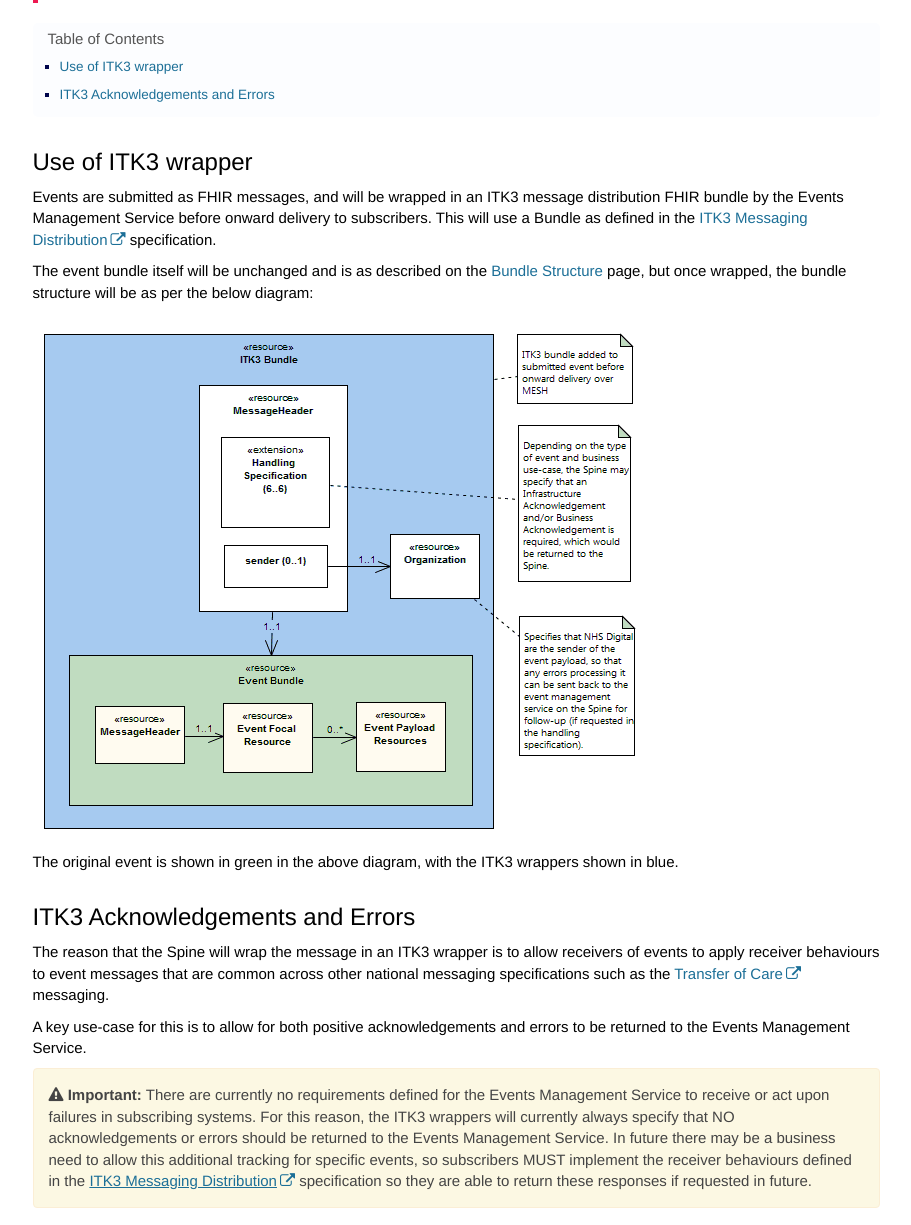
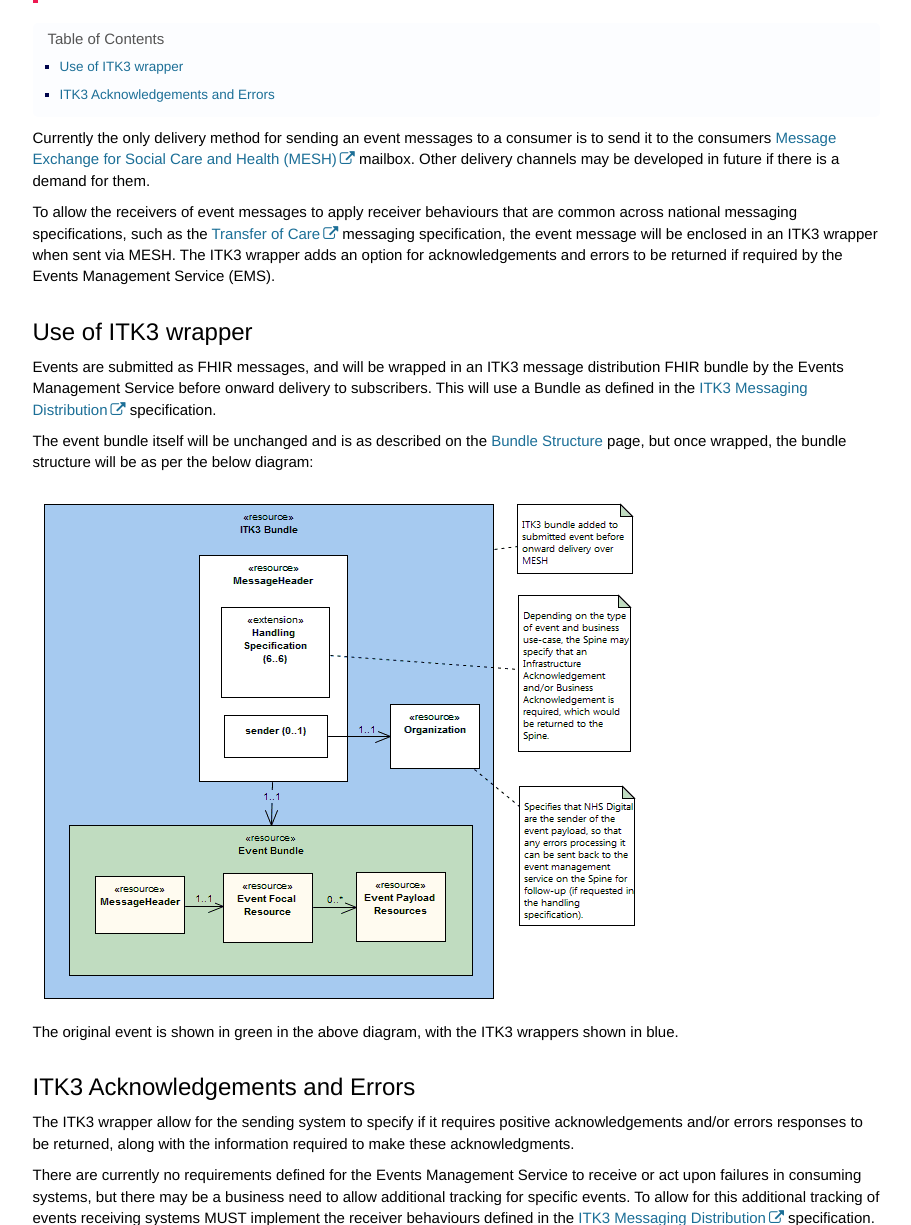
Before and after one commit to nhsconnect/Events-Management, a Jekyll site: the page built from pages/receiver/receiver_requirements.md, in a window 1280 px wide and 1400 px high, cut to the strip 175-1400 px from the top of the window. Shown: the whole strip, without its empty margins (330-1241 px from the left). Built offline with Jekyll 4.4.1, drawn with Linux system fonts in a browser that asks for light colours; nearby versions of some CDN libraries; comment, search, counter and statistics services are not loaded.

Commit message:
Updated wording on the reciever requirements page, part of #19

```diff
--- a/pages/receiver/receiver_requirements.md
+++ b/pages/receiver/receiver_requirements.md
@@ -6,6 +6,10 @@ sidebar: overview_sidebar
 permalink: receiver_requirements.html
 summary: "Requirements for event receivers to consume events published by the EMS"
 ---
+
+Currently the only delivery method for sending an event messages to a consumer is to send it to the consumers [Message Exchange for Social Care and Health (MESH)](https://digital.nhs.uk/message-exchange-social-care-health) mailbox. Other delivery channels may be developed in future if there is a demand for them.
+
+To allow the receivers of event messages to apply receiver behaviours that are common across national messaging specifications, such as the [Transfer of Care](https://developer.nhs.uk/transfer-care-specification-versions) messaging specification, the event message will be enclosed in an ITK3 wrapper when sent via MESH. The ITK3 wrapper adds an option for acknowledgements and errors to be returned if required by the Events Management Service (EMS).
 
 ## Use of ITK3 wrapper ##
 
@@ -19,8 +23,6 @@ The original event is shown in green in the above diagram, with the ITK3 wrapper
 
 ## ITK3 Acknowledgements and Errors ##
 
-The reason that the Spine will wrap the message in an ITK3 wrapper is to allow receivers of events to apply receiver behaviours to event messages that are common across other national messaging specifications such as the [Transfer of Care](https://developer.nhs.uk/transfer-care-specification-versions) messaging.
+The ITK3 wrapper allow for the sending system to specify if it requires positive acknowledgements and/or errors responses to be returned, along with the information required to make these acknowledgments.
 
-A key use-case for this is to allow for both positive acknowledgements and errors to be returned to the Events Management Service.
-
-{% include important.html content="There are currently no requirements defined for the Events Management Service to receive or act upon failures in subscribing systems. For this reason, the ITK3 wrappers will currently always specify that NO acknowledgements or errors should be returned to the Events Management Service. In future there may be a business need to allow this additional tracking for specific events, so subscribers MUST implement the receiver behaviours defined in the [ITK3 Messaging Distribution](https://developer.nhs.uk/apis/itk3messagedistribution) specification so they are able to return these responses if requested in future." %}
+There are currently no requirements defined for the Events Management Service to receive or act upon failures in consuming systems, but there may be a business need to allow additional tracking for specific events. To allow for this additional tracking of events receiving systems MUST implement the receiver behaviours defined in the [ITK3 Messaging Distribution](https://developer.nhs.uk/apis/itk3messagedistribution) specification.
```
